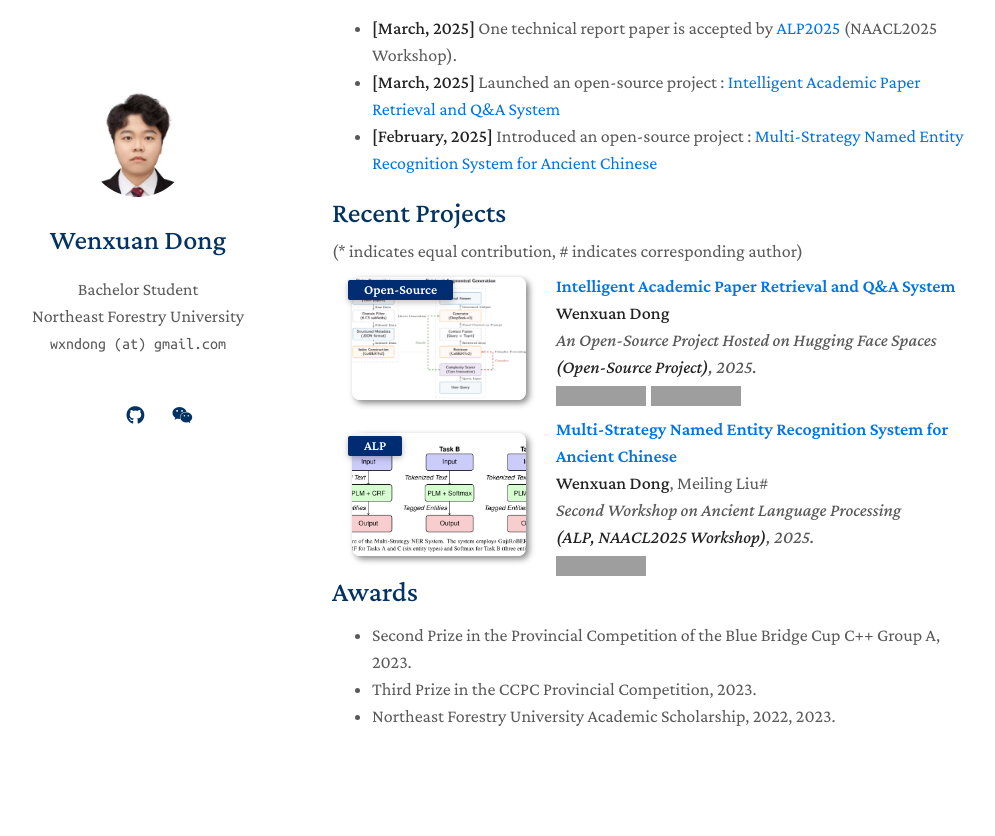
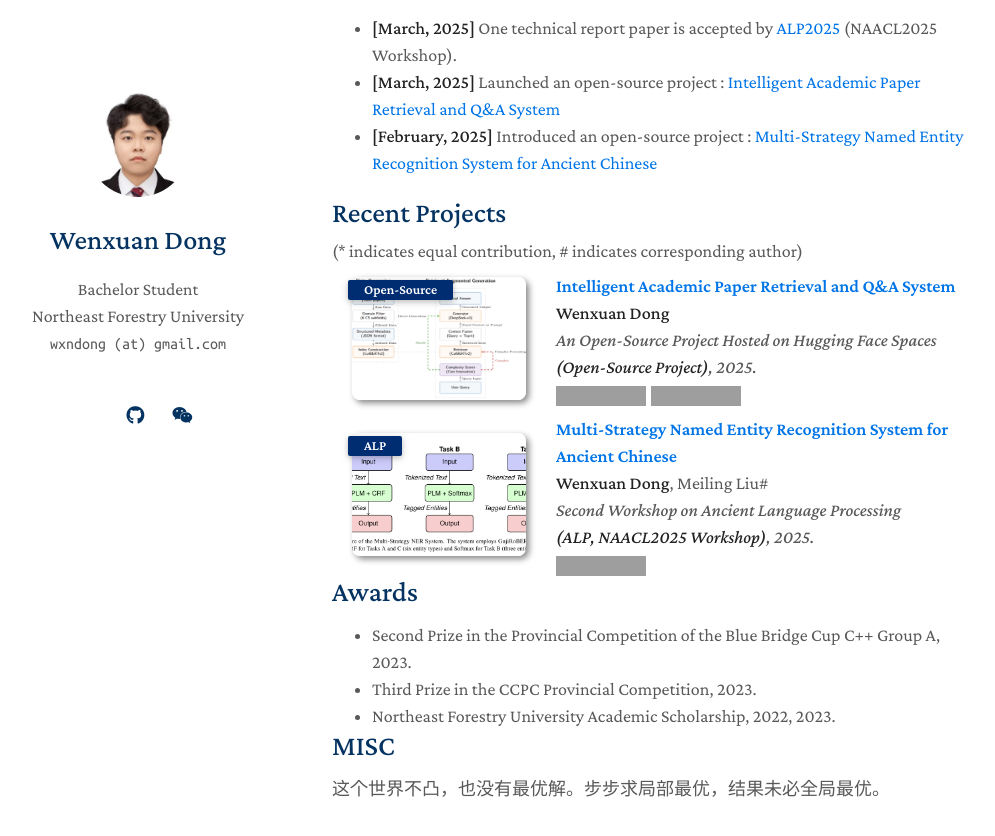
Before and after one commit to wxndong/wxndong.github.io, a Jekyll site: the page built from index.md, in a window 1280 px wide and 900 px high, scrolled down 842 px. Shown: the top 836 px of the window, without its empty margins (138-1133 px from the left). Built offline with Jekyll 4.4.1, drawn with Linux system fonts in a browser that asks for light colours; nearby versions of some CDN libraries; a style sheet for code colours, icons or effects is not loaded; grey boxes are pictures that could not be loaded.

Commit message:
Update clustrmap.md

```diff
--- a/_includes/clustrmap.md
+++ b/_includes/clustrmap.md
@@ -1,3 +1,7 @@
+<h2 id="misc" style="margin: -20px 0px 15px;">MISC</h2>
+
+这个世界不凸，也没有最优解。步步求局部最优，结果未必全局最优。
+
 <div class="clustrmap-container">
     <script type='text/javascript' id='clustrmaps' src='//cdn.clustrmaps.com/map_v2.js?cl=ffffff&w=365&t=tt&d=osRdA-LR5ZPD5UCgDQemAdMQuSVXjlPGsi2GTJNAtWM&co=2d78ad&cmo=3acc3a&cmn=ff5353&ct=ffffff'></script>
 </div>
```
